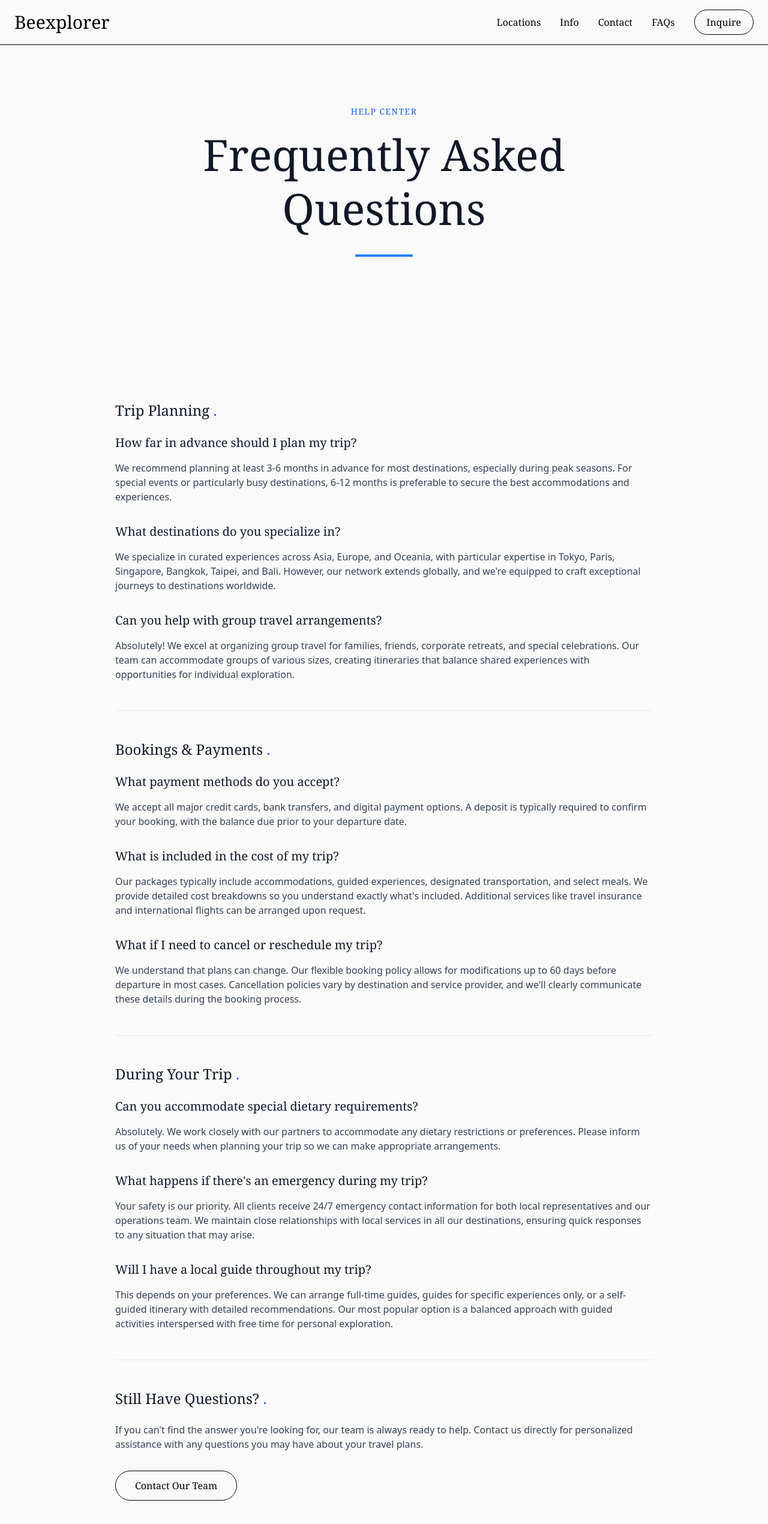
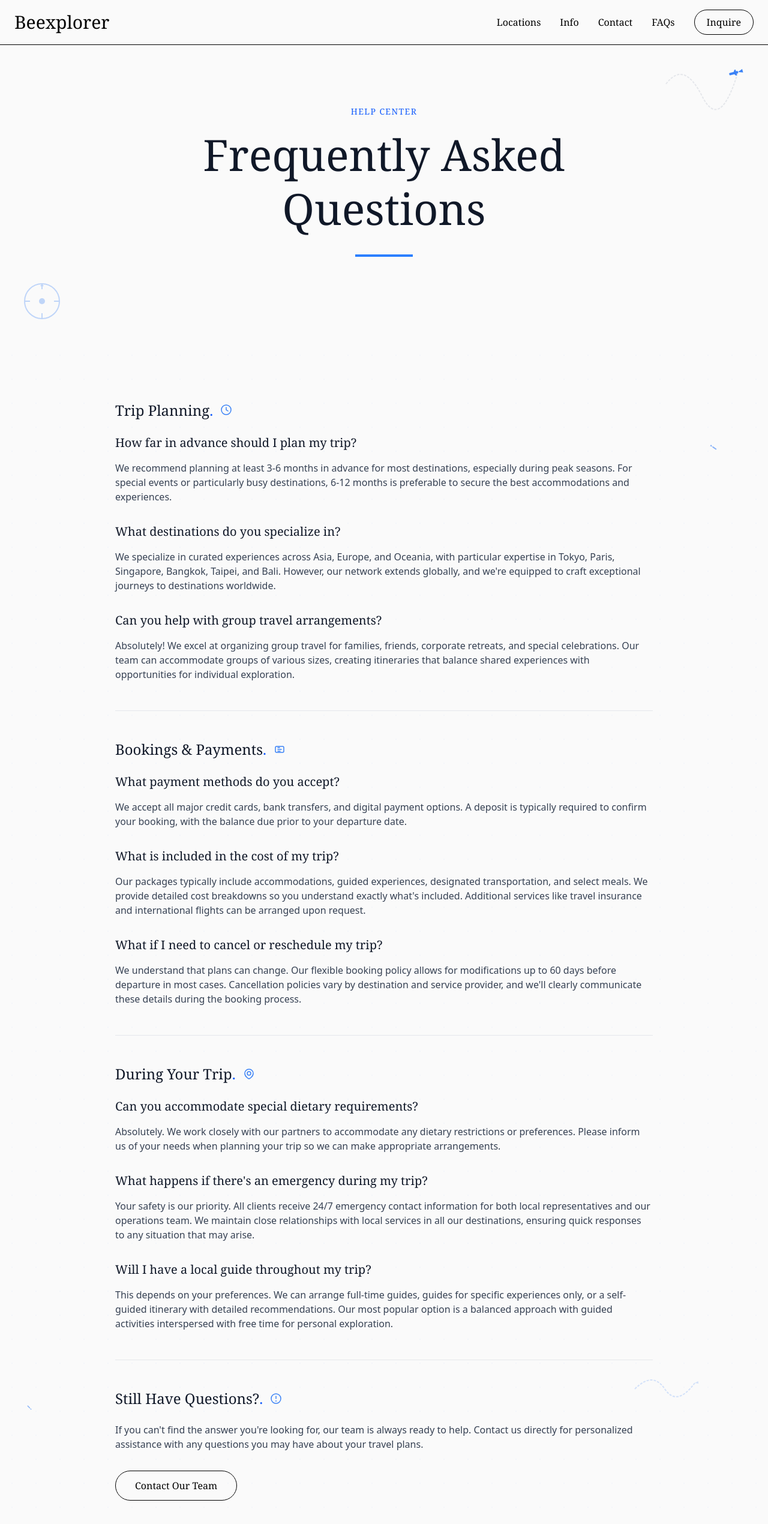
Before and after one commit to kynth65/Beexplorer, a React (Vite) app: page /faqs in a window 1280 px wide. Shown: the top 2540 px of the page at 60% size. Built offline with nearby package versions, Linux system fonts and the light colour scheme.

Commit message:
add icons in the faqs page

```diff
--- a/src/pages/FAQs.jsx
+++ b/src/pages/FAQs.jsx
@@ -6,8 +6,57 @@ export default function FAQs() {
     <>
       <Navbar />
 
-      {/* FAQ Hero Section */}
-      <section className="py-16 pt-40 md:pt-44 md:py-24 bg-neutral-50">
+      {/* FAQ Hero Section with Travel Elements */}
+      <section className="py-16 pt-40 md:pt-44 md:py-24 bg-neutral-50 relative overflow-hidden">
+        {/* Decorative airplane with dashed path */}
+        <div className="absolute top-20 right-10 hidden md:block">
+          <svg
+            width="140"
+            height="120"
+            viewBox="0 0 140 120"
+            fill="none"
+            xmlns="http://www.w3.org/2000/svg"
+          >
+            <path
+              d="M10,60 Q40,20 70,80 T130,40"
+              stroke="#E5E7EB"
+              strokeWidth="2"
+              strokeDasharray="4 2"
+            />
+            <g transform="translate(130, 40) rotate(-15)">
+              <path d="M0,0 L8,3 L8,-3 Z" fill="#3B82F6" />
+              <rect
+                x="-15"
+                y="-2"
+                width="15"
+                height="4"
+                rx="1"
+                fill="#3B82F6"
+              />
+              <path d="M-8,0 L-5,-5 L-3,-5 L-3,5 L-5,5 Z" fill="#3B82F6" />
+            </g>
+          </svg>
+        </div>
+
+        {/* Compass element */}
+        <div className="absolute bottom-10 left-10 hidden md:block opacity-30">
+          <svg
+            width="60"
+            height="60"
+            viewBox="0 0 60 60"
+            fill="none"
+            xmlns="http://www.w3.org/2000/svg"
+          >
+            <circle cx="30" cy="30" r="29" stroke="#3B82F6" strokeWidth="2" />
+            <circle cx="30" cy="30" r="5" fill="#3B82F6" />
+            <path d="M30,1 L30,10" stroke="#3B82F6" strokeWidth="2" />
+            <path d="M30,50 L30,59" stroke="#3B82F6" strokeWidth="2" />
+            <path d="M1,30 L10,30" stroke="#3B82F6" strokeWidth="2" />
+            <path d="M50,30 L59,30" stroke="#3B82F6" strokeWidth="2" />
+            <path d="M30,1 L33,5 L27,5 Z" fill="#3B82F6" />
+          </svg>
+        </div>
+
         <div className="container mx-auto px-4 max-w-6xl">
           {/* Centered Text Content */}
           <div className="text-center mb-12">
@@ -23,13 +72,96 @@ export default function FAQs() {
         </div>
       </section>
 
-      {/* FAQ Section */}
-      <section className="py-16 md:py-24 bg-neutral-50">
+      {/* FAQ Section with Travel Elements */}
+      <section className="py-16 md:py-24 bg-neutral-50 relative">
+        {/* Decorative dotted world map background */}
+        <div className="absolute inset-0 overflow-hidden opacity-5">
+          <svg width="100%" height="100%" xmlns="http://www.w3.org/2000/svg">
+            <pattern
+              id="mapDots"
+              patternUnits="userSpaceOnUse"
+              width="40"
+              height="40"
+            >
+              <circle cx="20" cy="20" r="1" fill="#3B82F6" />
+            </pattern>
+            <rect width="100%" height="100%" fill="url(#mapDots)" />
+          </svg>
+        </div>
+
+        {/* Small airplane - top right */}
+        <div className="absolute top-40 right-20 hidden md:block">
+          <svg
+            width="25"
+            height="25"
+            viewBox="0 0 25 25"
+            fill="none"
+            xmlns="http://www.w3.org/2000/svg"
+          >
+            <g transform="translate(12.5, 12.5) rotate(215)">
+              <path d="M0,0 L4,1.5 L4,-1.5 Z" fill="#3B82F6" opacity="0.6" />
+              <rect
+                x="-8"
+                y="-1"
+                width="8"
+                height="2"
+                rx="1"
+                fill="#3B82F6"
+                opacity="0.6"
+              />
+            </g>
+          </svg>
+        </div>
+
+        {/* Small airplane - bottom left */}
+        <div className="absolute bottom-60 left-10 hidden md:block">
+          <svg
+            width="20"
+            height="20"
+            viewBox="0 0 20 20"
+            fill="none"
+            xmlns="http://www.w3.org/2000/svg"
+          >
+            <g transform="translate(10, 10) rotate(45)">
+              <path d="M0,0 L3,1 L3,-1 Z" fill="#3B82F6" opacity="0.6" />
+              <rect
+                x="-6"
+                y="-0.75"
+                width="6"
+                height="1.5"
+                rx="0.75"
+                fill="#3B82F6"
+                opacity="0.6"
+              />
+            </g>
+          </svg>
+        </div>
+
         <div className="container mx-auto px-4 max-w-6xl">
           <div className="max-w-4xl mx-auto">
-            <div className="mb-12 border-b border-gray-200 pb-12">
-              <h3 className="text-2xl font-serif text-gray-900 mb-6">
+            <div className="mb-12 border-b border-gray-200 pb-12 relative">
+              <h3 className="text-2xl font-serif text-gray-900 mb-6 flex items-center">
                 Trip Planning <span className="text-blue-600">.</span>
+                <svg
+                  className="ml-3 w-5 h-5"
+                  viewBox="0 0 20 20"
+                  fill="none"
+                  xmlns="http://www.w3.org/2000/svg"
+                >
+                  <path
+                    d="M10,1 C14.4183,1 18,4.58172 18,9 C18,13.4183 14.4183,17 10,17 C5.58172,17 2,13.4183 2,9 C2,4.58172 5.58172,1 10,1 Z"
+                    stroke="#3B82F6"
+                    strokeWidth="1.5"
+                    fill="none"
+                  />
+                  <path
+                    d="M10,5 L10,9 L13,11"
+                    stroke="#3B82F6"
+                    strokeWidth="1.5"
+                    strokeLinecap="round"
+                    fill="none"
+                  />
+                </svg>
               </h3>
 
               <div className="mb-8">
@@ -71,9 +203,44 @@ export default function FAQs() {
               </div>
             </div>
 
-            <div className="mb-12 border-b border-gray-200 pb-12">
-              <h3 className="text-2xl font-serif text-gray-900 mb-6">
+            <div className="mb-12 border-b border-gray-200 pb-12 relative">
+              <h3 className="text-2xl font-serif text-gray-900 mb-6 flex items-center">
                 Bookings & Payments <span className="text-blue-600">.</span>
+                <svg
+                  className="ml-3 w-5 h-5"
+                  viewBox="0 0 20 20"
+                  fill="none"
+                  xmlns="http://www.w3.org/2000/svg"
+                >
+                  <rect
+                    x="3"
+                    y="5"
+                    width="14"
+                    height="10"
+                    rx="2"
+                    stroke="#3B82F6"
+                    strokeWidth="1.5"
+                    fill="none"
+                  />
+                  <path
+                    d="M7,10 L13,10"
+                    stroke="#3B82F6"
+                    strokeWidth="1.5"
+                    strokeLinecap="round"
+                  />
+                  <path
+                    d="M7,7 L10,7"
+                    stroke="#3B82F6"
+                    strokeWidth="1.5"
+                    strokeLinecap="round"
+                  />
+                  <path
+                    d="M7,13 L11,13"
+                    stroke="#3B82F6"
+                    strokeWidth="1.5"
+                    strokeLinecap="round"
+                  />
+                </svg>
               </h3>
 
               <div className="mb-8">
@@ -115,9 +282,30 @@ export default function FAQs() {
               </div>
             </div>
 
-            <div className="mb-12 border-b border-gray-200 pb-12">
-              <h3 className="text-2xl font-serif text-gray-900 mb-6">
+            <div className="mb-12 border-b border-gray-200 pb-12 relative">
+              <h3 className="text-2xl font-serif text-gray-900 mb-6 flex items-center">
                 During Your Trip <span className="text-blue-600">.</span>
+                <svg
+                  className="ml-3 w-5 h-5"
+                  viewBox="0 0 20 20"
+                  fill="none"
+                  xmlns="http://www.w3.org/2000/svg"
+                >
+                  <path
+                    d="M10,2 C6,2 3,5 3,9 C3,15 10,18 10,18 C10,18 17,15 17,9 C17,5 14,2 10,2 Z"
+                    stroke="#3B82F6"
+                    strokeWidth="1.5"
+                    fill="none"
+                  />
+                  <circle
+                    cx="10"
+                    cy="9"
+                    r="3"
+                    stroke="#3B82F6"
+                    strokeWidth="1.5"
+                    fill="none"
+                  />
+                </svg>
               </h3>
 
               <div className="mb-8">
@@ -159,9 +347,52 @@ export default function FAQs() {
               </div>
             </div>
 
-            <div>
-              <h3 className="text-2xl font-serif text-gray-900 mb-6">
+            <div className="relative">
+              {/* Decorative curved flight path near the contact section */}
+              <div className="absolute -top-10 -right-20 hidden md:block opacity-20">
+                <svg
+                  width="120"
+                  height="80"
+                  viewBox="0 0 120 80"
+                  fill="none"
+                  xmlns="http://www.w3.org/2000/svg"
+                >
+                  <path
+                    d="M10,40 Q40,10 60,40 T110,30"
+                    stroke="#3B82F6"
+                    strokeWidth="2"
+                    strokeDasharray="4 2"
+                  />
+                  <g transform="translate(110, 30) rotate(-10)">
+                    <path d="M0,0 L6,2 L6,-2 Z" fill="#3B82F6" />
+                  </g>
+                </svg>
+              </div>
+
+              <h3 className="text-2xl font-serif text-gray-900 mb-6 flex items-center">
                 Still Have Questions? <span className="text-blue-600">.</span>
+                <svg
+                  className="ml-3 w-5 h-5"
+                  viewBox="0 0 20 20"
+                  fill="none"
+                  xmlns="http://www.w3.org/2000/svg"
+                >
+                  <circle
+                    cx="10"
+                    cy="10"
+                    r="8"
+                    stroke="#3B82F6"
+                    strokeWidth="1.5"
+                    fill="none"
+                  />
+                  <path
+                    d="M10,6 L10,10"
+                    stroke="#3B82F6"
+                    strokeWidth="1.5"
+                    strokeLinecap="round"
+                  />
+                  <circle cx="10" cy="14" r="1" fill="#3B82F6" />
+                </svg>
               </h3>
               <p className="text-gray-700 mb-8">
                 If you can't find the answer you're looking for, our team is
```
